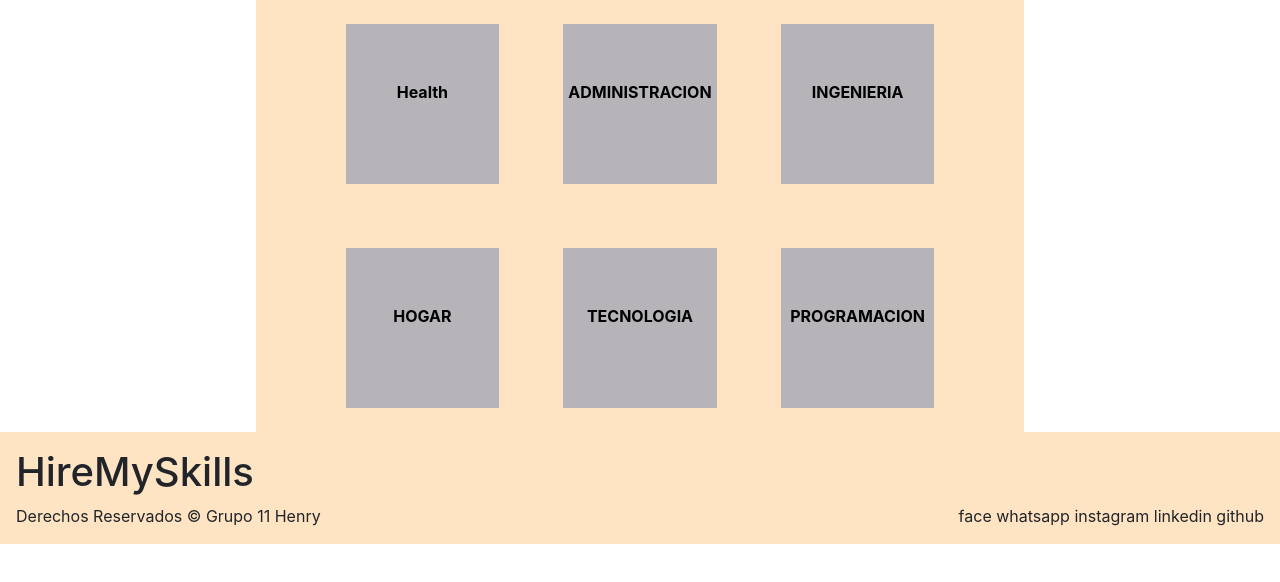
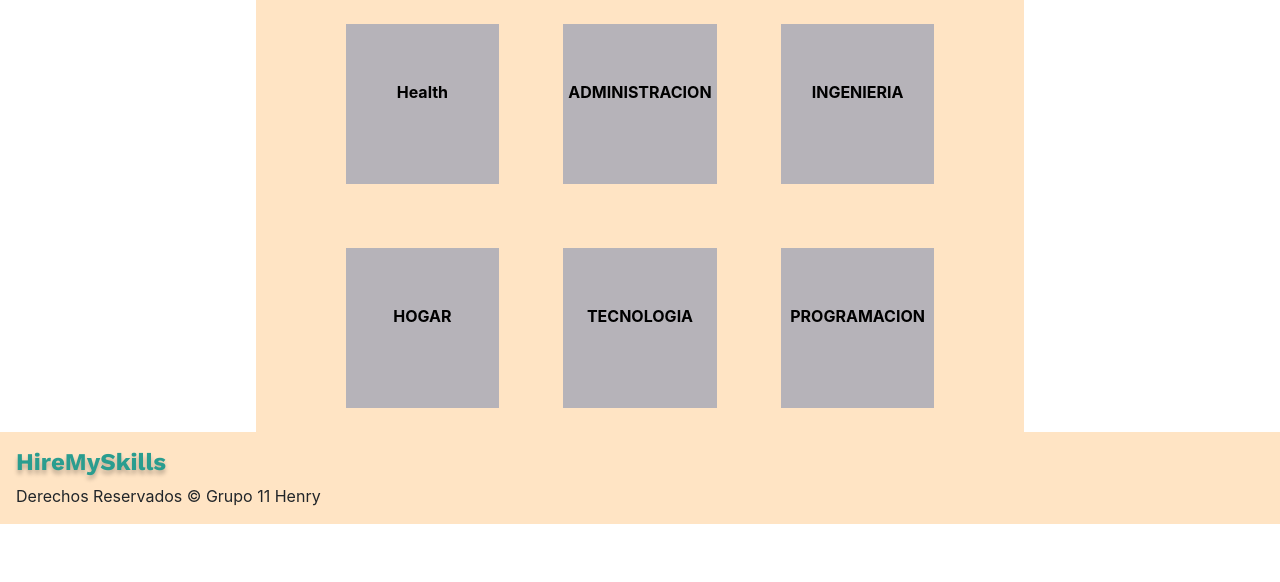
Before and after one commit to sergioare/PF-HireMySkills, a React (Create React App) app in the folder client/: page /home in a window 1280 px wide. Shown: the top 582 px of the page. Built offline with nearby package versions, Linux system fonts and the light colour scheme.

Commit message:
cambios en category

```diff
--- a/client/src/components/Footer/Footer.js
+++ b/client/src/components/Footer/Footer.js
@@ -5,7 +5,13 @@ const Footer = () => {
   return (
     <div className={s.Footer}>
       <h1 className={s.fooLogo}>HireMySkills</h1>
-      <div className={s.fooIcon}>face whatsapp instagram linkedin github</div>
+      <div className={s.fooIcon}>
+        <i class="fa-brands fa-facebook"></i>
+        <i class="fa-brands fa-whatsapp"></i>
+        <i class="fa-brands fa-instagram"></i>
+        <i class="fa-brands fa-github"></i>
+        <i class="fa-brands fa-linkedin"></i>
+      </div>
       <div className={s.fooDerch}>Derechos Reservados © Grupo 11 Henry</div>
     </div>
   );
--- a/client/src/components/Footer/Footer.module.css
+++ b/client/src/components/Footer/Footer.module.css
@@ -1,6 +1,14 @@
+@import url("https://fonts.googleapis.com/css2?family=Work+Sans:wght@400;700&display=swap");
 .Footer {
 }
 .fooLogo {
+  font-family: "Work Sans", sans-serif;
+  font-style: normal;
+  font-weight: 700;
+  font-size: 24px;
+  line-height: 28px;
+  color: #2a9d8f;
+  text-shadow: 0px 4px 4px rgba(0, 0, 0, 0.25);
 }
 .fooIcon {
   float: right;
```
Also changed, not shown: client/src/components/FAQs/FAQs.module.css (added).
